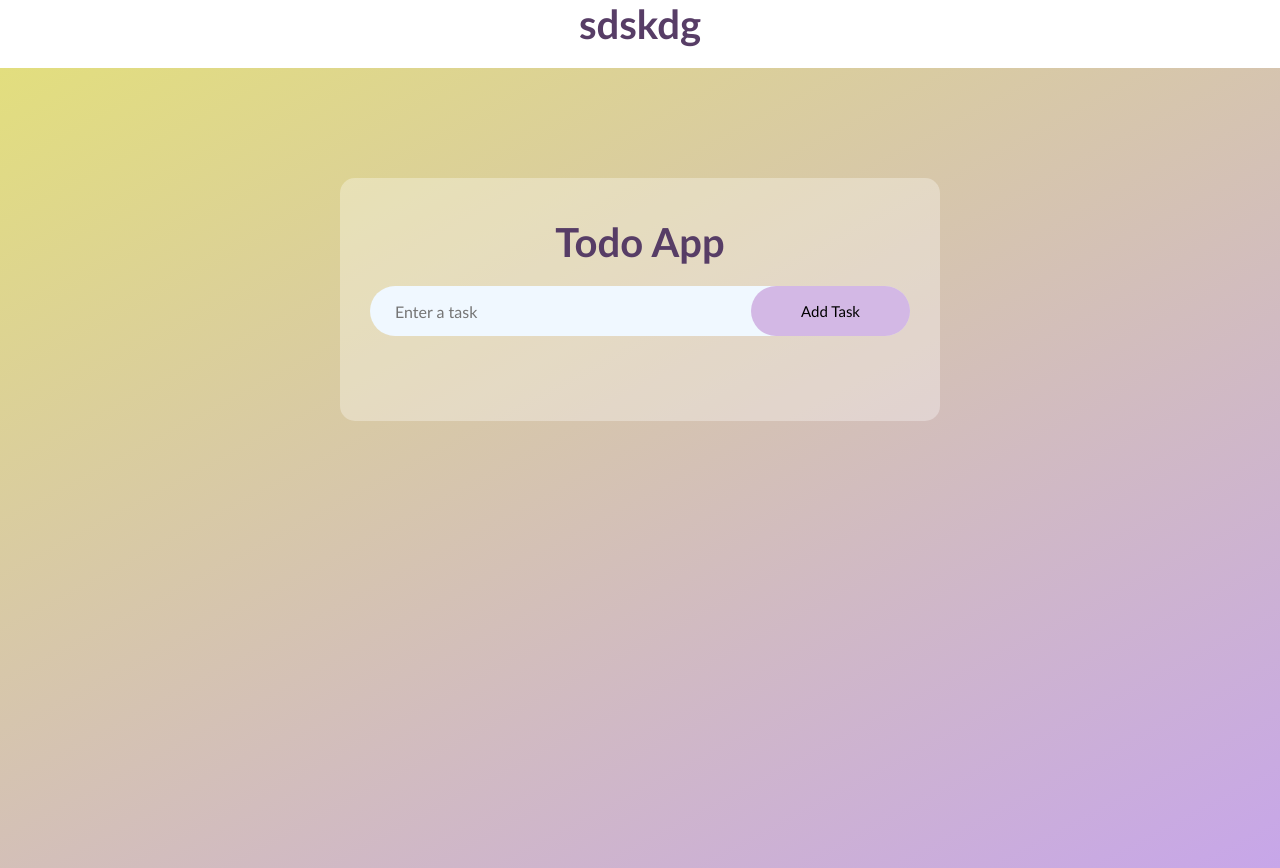
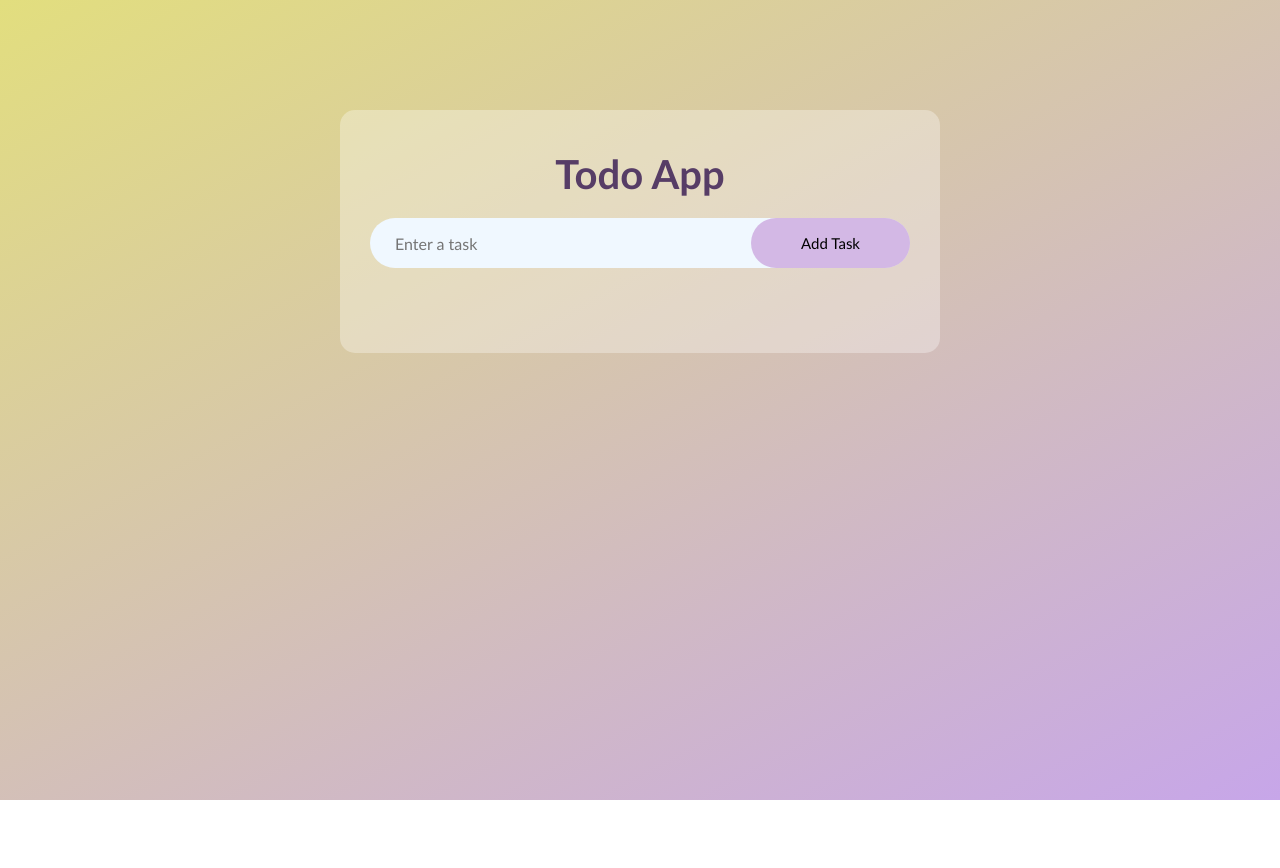
Before and after one commit to Kevin-Dobariyaa/To-Do, a plain HTML site: page index.html in a window 1280 px wide. After the commit the page ends 800 px from the top, so only its background shows below. Drawn offline with Linux system fonts and the light colour scheme.

Commit message:
secnd commit

```diff
--- a/index.html
+++ b/index.html
@@ -10,7 +10,6 @@
 </head>
 
 <body>
-<h1>sdskdg</h1>
     <div class="container">
         <div class="todo">
 
```
